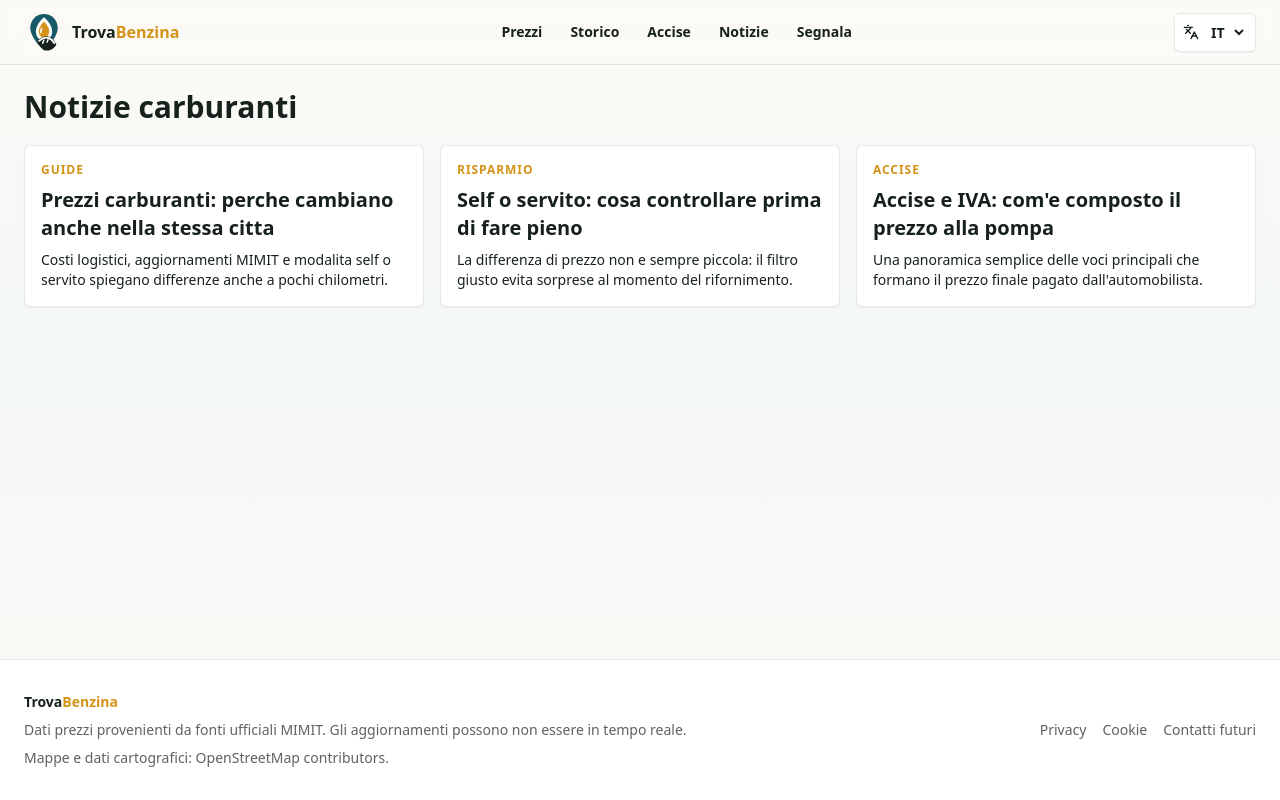
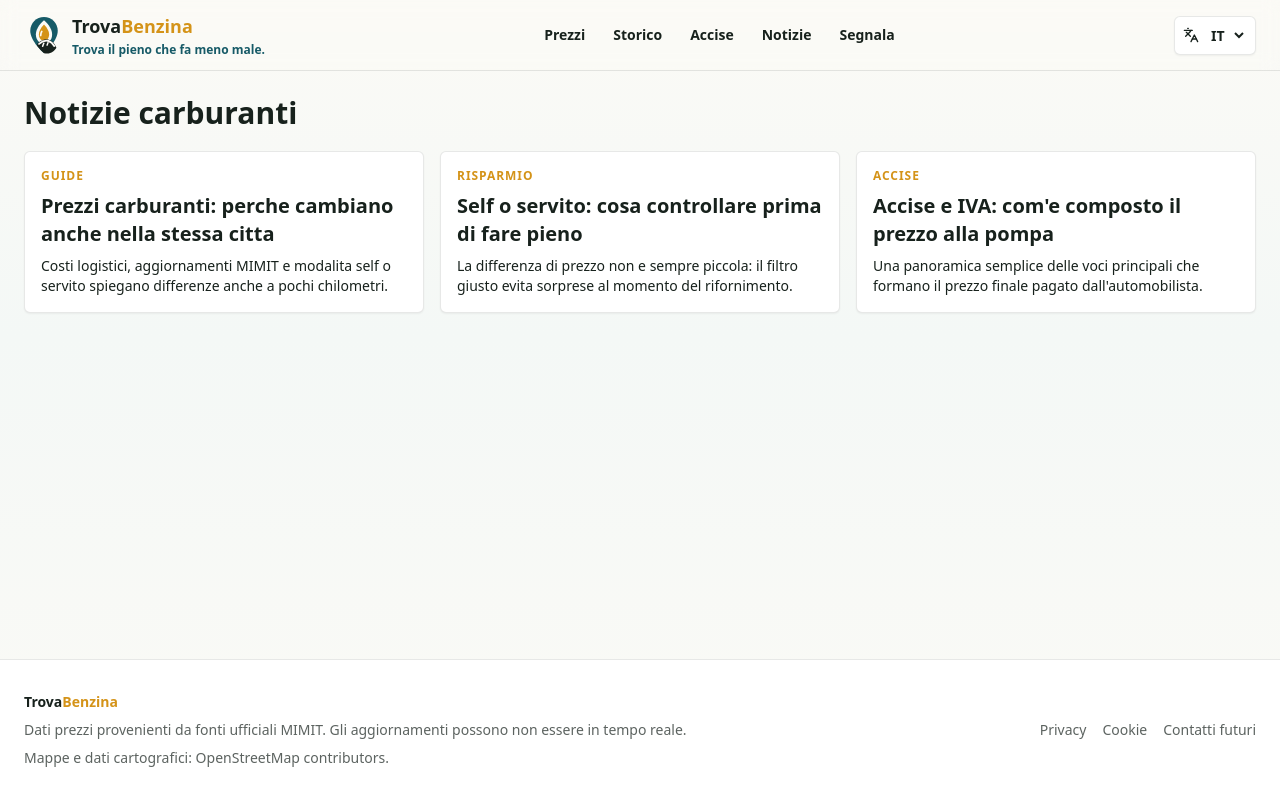
Before and after one commit to HugoReynoso/TrovaBenzina-frontend, a Next.js app: page /notizie in a window 1280 px wide. Built offline with nearby package versions, Linux system fonts and the light colour scheme.

Commit message:
Move brand tagline into header

```diff
--- a/src/components/Header.tsx
+++ b/src/components/Header.tsx
@@ -21,11 +21,14 @@ export function Header() {
   return (
     <header className="sticky top-0 z-30 border-b border-ink/10 bg-paper/92 backdrop-blur" suppressHydrationWarning>
       <div className="mx-auto flex max-w-7xl items-center justify-between px-4 py-3 md:px-6" suppressHydrationWarning>
-        <Link href="/" className="flex items-center gap-2 font-black tracking-normal text-ink" aria-label="TrovaBenzina home" onClick={() => setMenuOpen(false)}>
+        <Link href="/" className="flex items-center gap-2 tracking-normal text-ink" aria-label="TrovaBenzina home" onClick={() => setMenuOpen(false)}>
           <Image src={withBasePath("/brand/trovabenzina-mark.svg")} alt="" width={40} height={40} priority />
-          <span className="leading-none">
-            <span>Trova</span>
-            <span className="text-[#d49318]">Benzina</span>
+          <span className="grid leading-none">
+            <span className="text-base font-black md:text-lg">
+              <span>Trova</span>
+              <span className="text-[#d49318]">Benzina</span>
+            </span>
+            <span className="mt-0.5 text-[10px] font-bold leading-tight text-petrol md:text-xs">Trova il pieno che fa meno male.</span>
           </span>
         </Link>
         <nav aria-label="Navigazione principale" className="hidden items-center gap-1 md:flex">
--- a/src/features/stations/HomeExperience.tsx
+++ b/src/features/stations/HomeExperience.tsx
@@ -322,12 +322,7 @@ export function HomeExperience({ cities, provinces, initialCity, initialProvince
           <div className="grid gap-3 rounded-md border border-ink/10 bg-white p-3 shadow-sm md:gap-4 md:p-4">
             <div className="flex items-start justify-between gap-3">
               <div className="min-w-0">
-                <p className="text-2xl font-black leading-none text-ink md:text-4xl">
-                  <span>Trova</span>
-                  <span className="text-[#d49318]">Benzina</span>
-                </p>
-                <p className="mt-1 text-xs font-bold text-petrol md:text-sm">Trova il pieno che fa meno male.</p>
-                <h1 className="mt-1 text-xl font-black leading-tight text-ink md:text-4xl">
+                <h1 className="text-xl font-black leading-tight text-ink md:text-4xl">
                   Prezzo {fuelType.toLowerCase()} in provincia di {selectedProvince.name}
                 </h1>
               </div>
```
